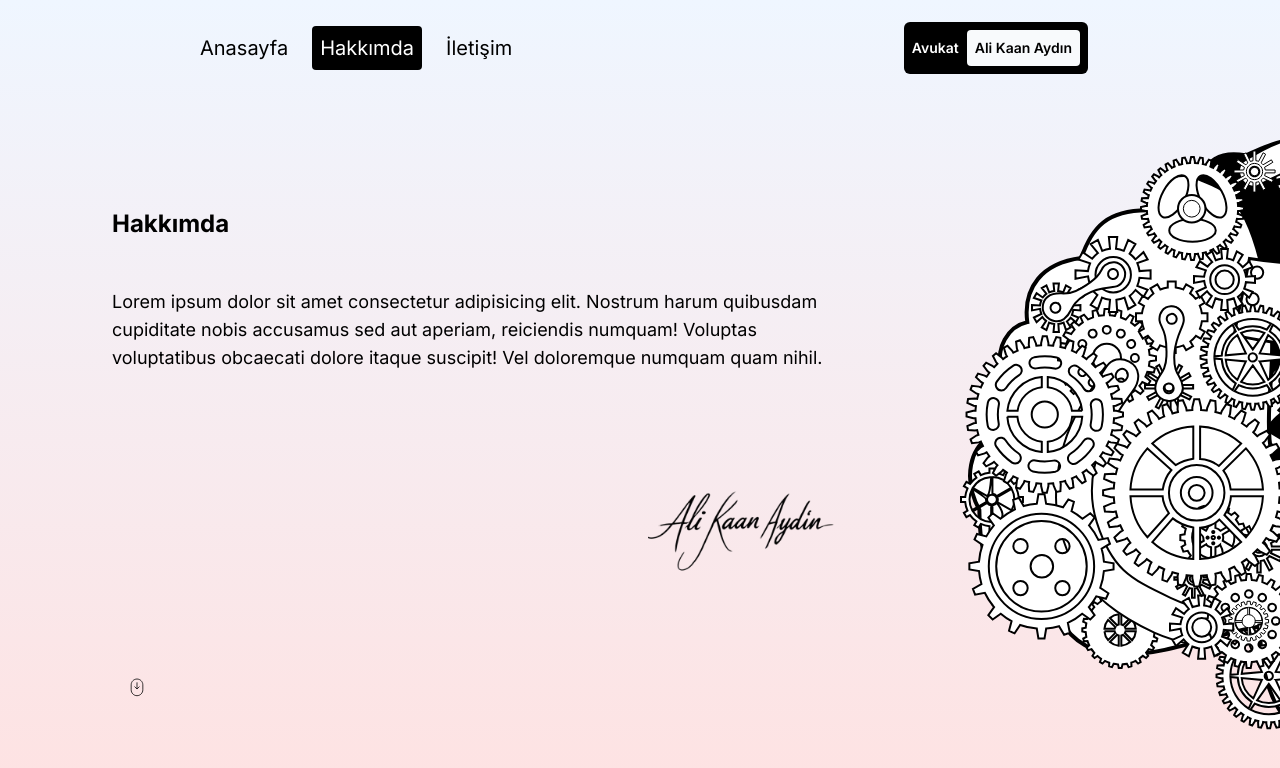
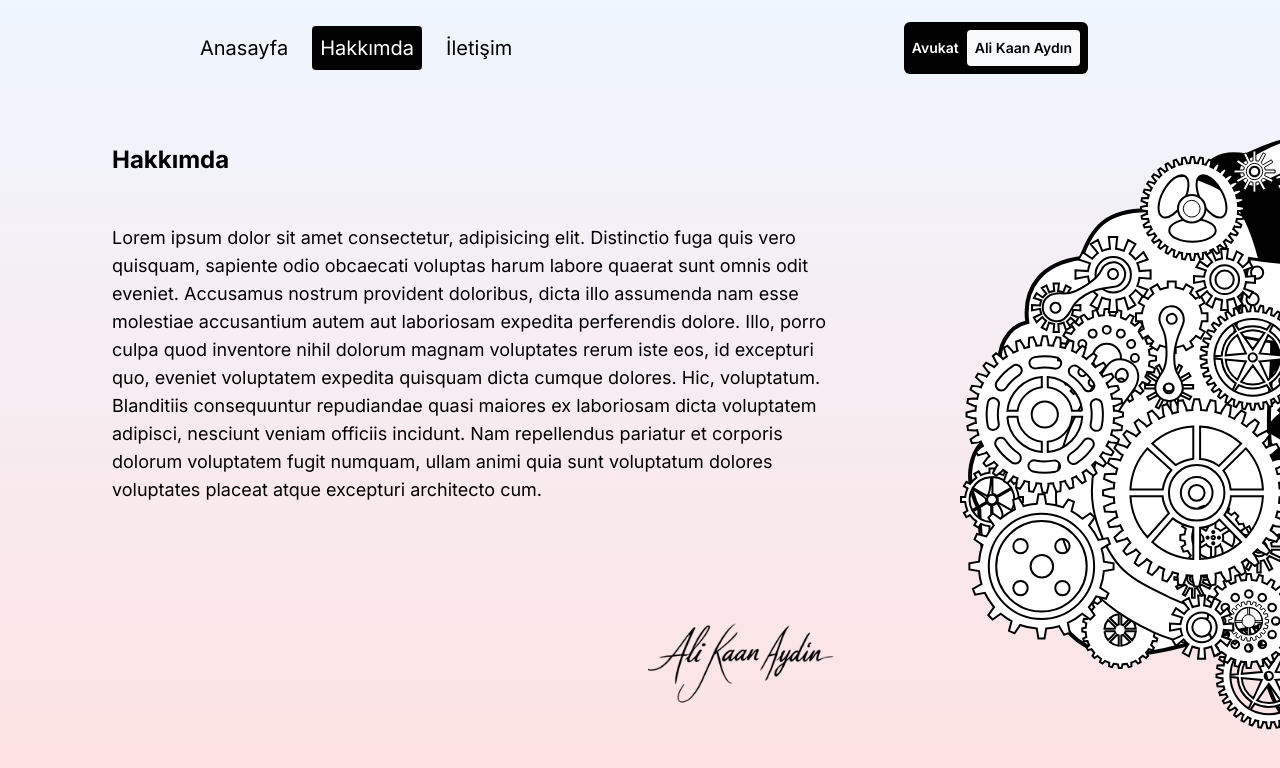
Before and after one commit to Saffet01/Lawyer-Portfolio, a Next.js app: page /about in a window 1280 px wide. Shown: the top 768 px of the page. Built offline with nearby package versions, Linux system fonts and the light colour scheme.

Commit message:
fix: about page layout

```diff
--- a/src/app/about/page.jsx
+++ b/src/app/about/page.jsx
@@ -11,7 +11,6 @@ const AboutPage = () => {
 
   const skillRef = useRef();
   const isSkillRefInView = useInView(skillRef, { margin: "-100px" });
-
 
   return (
     <motion.div
@@ -30,36 +29,23 @@ const AboutPage = () => {
             <h1 className="font-bold text-2xl">Hakkımda</h1>
             {/* BIOGRAPHY DESC */}
             <p className="text-lg">
-              Lorem ipsum dolor sit amet consectetur adipisicing elit. Nostrum
-              harum quibusdam cupiditate nobis accusamus sed aut aperiam,
-              reiciendis numquam! Voluptas voluptatibus obcaecati dolore itaque
-              suscipit! Vel doloremque numquam quam nihil.
+              Lorem ipsum dolor sit amet consectetur, adipisicing elit.
+              Distinctio fuga quis vero quisquam, sapiente odio obcaecati
+              voluptas harum labore quaerat sunt omnis odit eveniet. Accusamus
+              nostrum provident doloribus, dicta illo assumenda nam esse
+              molestiae accusantium autem aut laboriosam expedita perferendis
+              dolore. Illo, porro culpa quod inventore nihil dolorum magnam
+              voluptates rerum iste eos, id excepturi quo, eveniet voluptatem
+              expedita quisquam dicta cumque dolores. Hic, voluptatum.
+              Blanditiis consequuntur repudiandae quasi maiores ex laboriosam
+              dicta voluptatem adipisci, nesciunt veniam officiis incidunt. Nam
+              repellendus pariatur et corporis dolorum voluptatem fugit numquam,
+              ullam animi quia sunt voluptatum dolores voluptates placeat atque
+              excepturi architecto cum.
             </p>
             <div className="self-end">
               <Image src="/sign.png" width={200} height={100} alt="imza" />
             </div>
-            <motion.svg
-              initial={{ opacity: 0.2, y: 0 }}
-              animate={{ opacity: 1, y: "10px" }}
-              transition={{ repeat: Infinity, duration: 3, ease: "easeInOut" }}
-              viewBox="0 0 24 24"
-              fill="none"
-              xmlns="http://www.w3.org/2000/svg"
-              width={50}
-              height={50}
-            >
-              <path
-                d="M5 15C5 16.8565 5.73754 18.6371 7.05029 19.9498C8.36305 21.2626 10.1435 21.9999 12 21.9999C13.8565 21.9999 15.637 21.2626 16.9498 19.9498C18.2625 18.6371 19 16.8565 19 15V9C19 7.14348 18.2625 5.36305 16.9498 4.05029C15.637 2.73754 13.8565 2 12 2C10.1435 2 8.36305 2.73754 7.05029 4.05029C5.73754 5.36305 5 7.14348 5 9V15Z"
-                stroke="#000000"
-                strokeWidth="1"
-              ></path>
-              <path d="M12 6V14" stroke="#000000" strokeWidth="1"></path>
-              <path
-                d="M15 11L12 14L9 11"
-                stroke="#000000"
-                strokeWidth="1"
-              ></path>
-            </motion.svg>
           </div>
 
           <div className="flex flex-col gap-12 justify-center" ref={skillRef}>
@@ -76,7 +62,7 @@ const AboutPage = () => {
             <motion.div
               initial={{ x: "-300px" }}
               animate={isSkillRefInView ? { x: 0 } : {}}
-              className="flex gap-4 flex-wrap"
+              className="flex gap-4 flex-wrap mb-12"
             >
               <p>
                 Lorem ipsum dolor, sit amet consectetur adipisicing elit.
@@ -178,30 +164,7 @@ const AboutPage = () => {
                 </div>
               </div>
             </motion.div>
-            <motion.svg
-              initial={{ opacity: 0.2, y: 0 }}
-              animate={{ opacity: 1, y: "10px" }}
-              transition={{ repeat: Infinity, duration: 3, ease: "easeInOut" }}
-              viewBox="0 0 24 24"
-              fill="none"
-              xmlns="http://www.w3.org/2000/svg"
-              width={50}
-              height={50}
-            >
-              <path
-                d="M5 15C5 16.8565 5.73754 18.6371 7.05029 19.9498C8.36305 21.2626 10.1435 21.9999 12 21.9999C13.8565 21.9999 15.637 21.2626 16.9498 19.9498C18.2625 18.6371 19 16.8565 19 15V9C19 7.14348 18.2625 5.36305 16.9498 4.05029C15.637 2.73754 13.8565 2 12 2C10.1435 2 8.36305 2.73754 7.05029 4.05029C5.73754 5.36305 5 7.14348 5 9V15Z"
-                stroke="#000000"
-                strokeWidth="1"
-              ></path>
-              <path d="M12 6V14" stroke="#000000" strokeWidth="1"></path>
-              <path
-                d="M15 11L12 14L9 11"
-                stroke="#000000"
-                strokeWidth="1"
-              ></path>
-            </motion.svg>
           </div>
-
         </div>
         <div className="hidden lg:block w-1/4 sticky top-0 z-30">
           <Brain scrollYProgress={scrollYProgress} />
```
